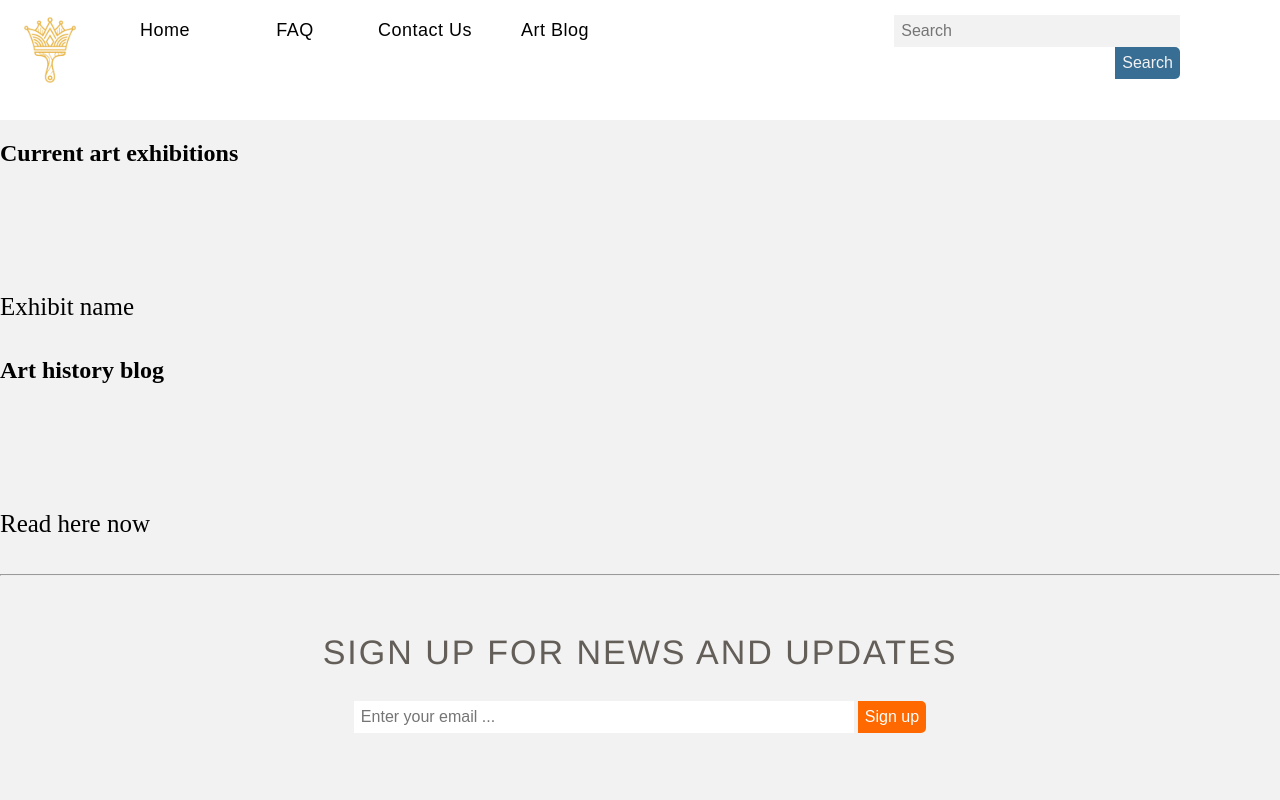
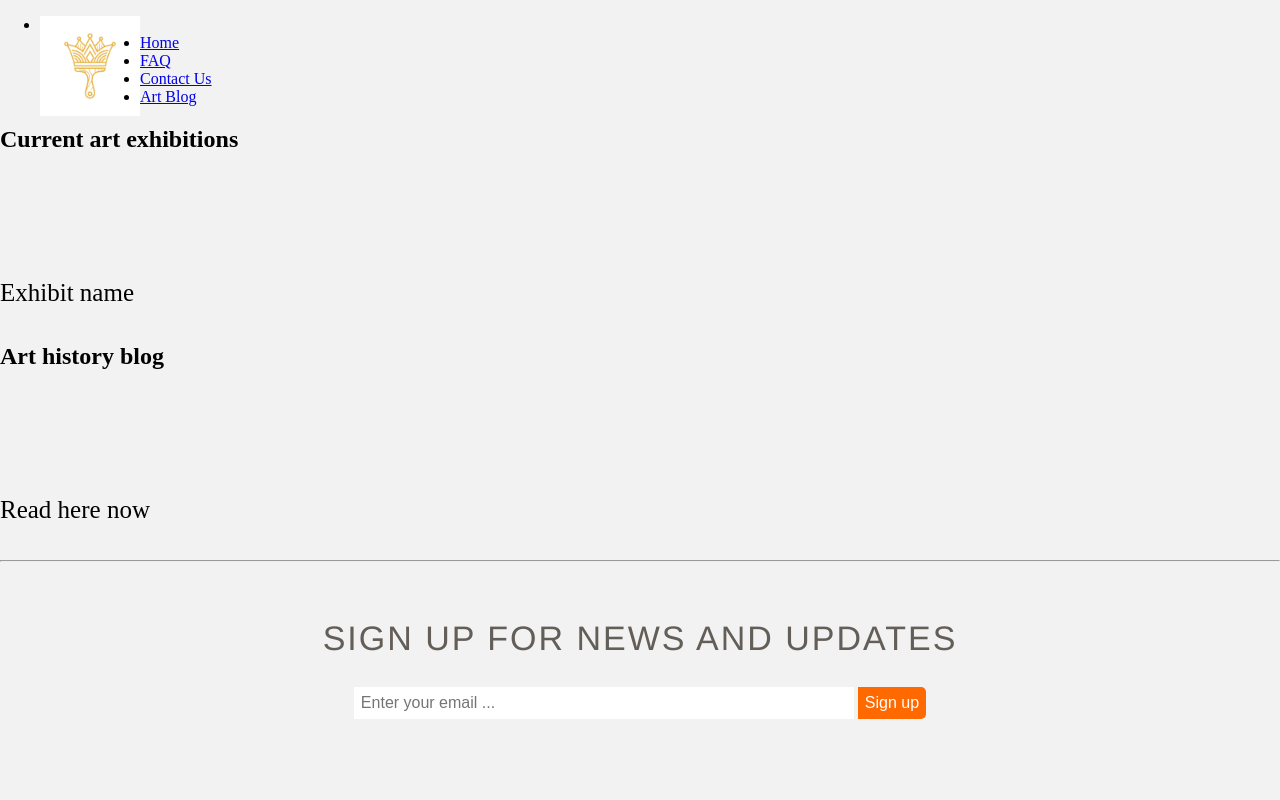
Before and after one commit to micahtruman/wdd130-1, a plain HTML site: page personalsite/index.html in a window 1280 px wide. Shown: the top 800 px of the page. Drawn offline with Linux system fonts and the light colour scheme.

Commit message:
header work

```diff
--- a/personalsite/index.html
+++ b/personalsite/index.html
@@ -9,26 +9,19 @@
 </head>
 <body>
 
-    <header class="header" id="myHeader">
+    <header>
 
-            <a id="logo_link" href="index.html">
-            <!-- <img class="logo" src="images/Gold Luxury Paint King Logo-2.png" alt="art logo" width="100px" height="100px"> -->
-            </a>
-            <nav class="menu">
-                <a id="logo_link" href="index.html">
-                    <img class="logo" src="images/Gold Luxury Paint King Logo-2.png" alt="art logo" width="100px" height="100px">
-                    </a>
-                <ul>
-                <li><a href="index.html">Home</a></li>
-                <li><a href="#">FAQ</a></li>
-                <li><a href="contactus.html">Contact Us</a></li>
-                <li><a href="#">Art Blog</a></li>
+                <nav class="header">
+                    <ul>
+                       <li> <a id="logo_link" href="index.html">
+                            <img class="logo" src="images/Gold Luxury Paint King Logo-2.png" alt="art logo" width="100px" height="100px">
+                        </a></li>
+              <li> <a href="index.html">Home</a></li>
+              <li><a href="#">FAQ</a></li>
+              <li><a href="contactus.html">Contact Us</a></li>
+              <li><a href="#">Art Blog</a></li>
             </ul>
-            <form class="search-form">
-                <input type="text" placeholder="Search">
-                <button class="search-top">Search</button>
-            </form>
-            </nav>
+                </nav>
 
 </header>
 
```
